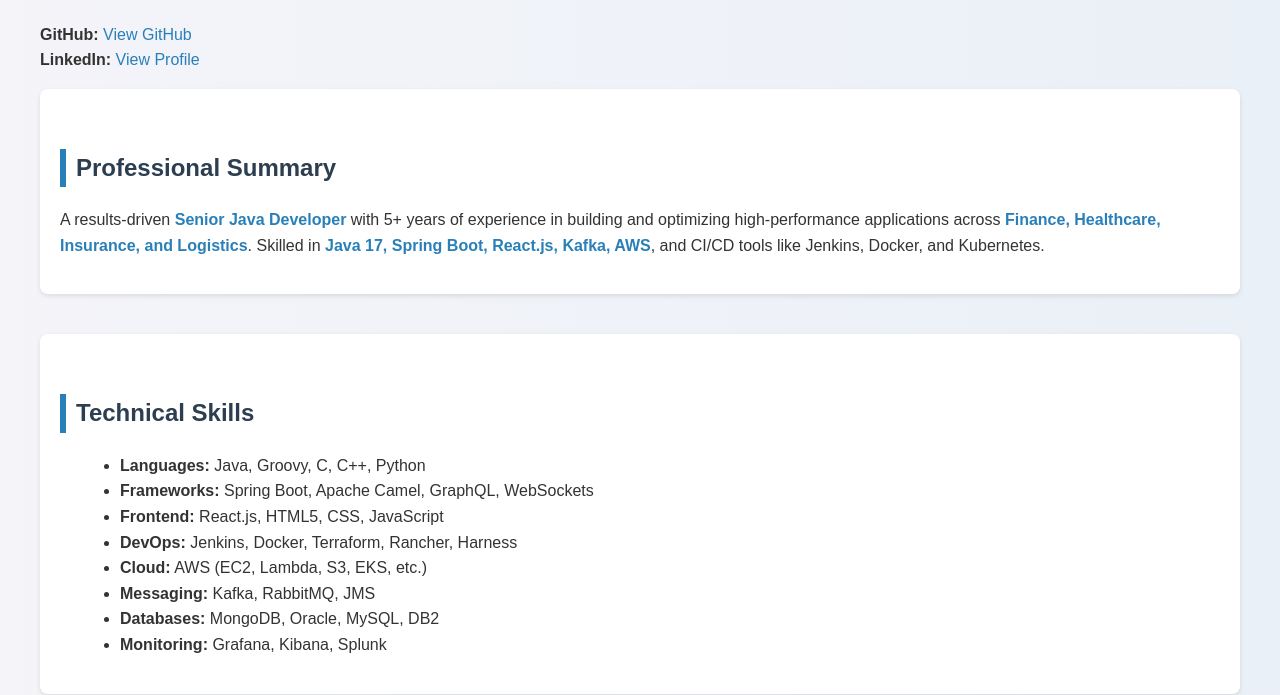
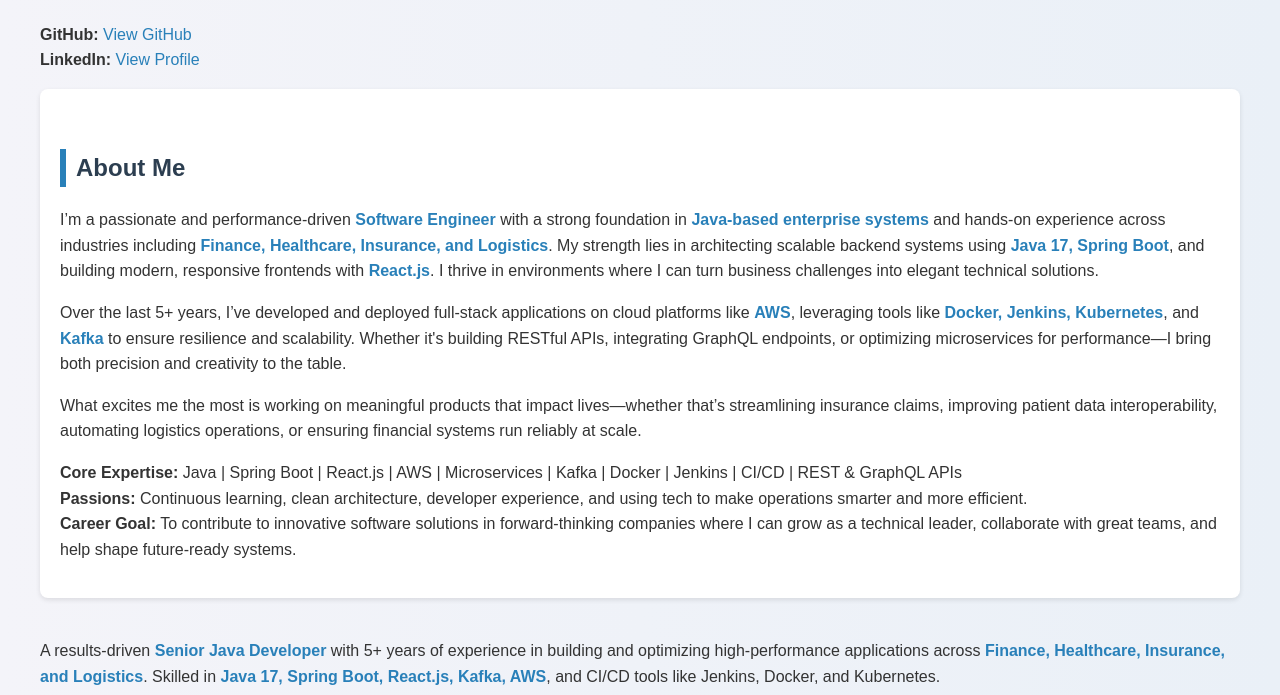
Before and after one commit to srujanavuppala17/srujanavuppala17.github.io, a plain HTML site: page index.html in a window 1280 px wide. Shown: the part 116-811 px from the top of the page. Drawn offline with Linux system fonts and the light colour scheme.

Commit message:
Update index.html

```diff
--- a/index.html
+++ b/index.html
@@ -65,8 +65,29 @@
        <strong>GitHub:</strong> <a href="https://github.com/srujanavuppala17/" target="_blank">View GitHub</a><br>
        <strong>LinkedIn:</strong> <a href="https://www.linkedin.com/in/srujana-vuppala-1b5298170/" target="_blank">View Profile</a></p>
 
-    <section>
-        <h2>Professional Summary</h2>
+
+<section>
+    <h2>About Me</h2>
+    <p>I’m a passionate and performance-driven <span class="highlight">Software Engineer</span> with a strong foundation in
+    <span class="highlight">Java-based enterprise systems</span> and hands-on experience across industries including
+    <span class="highlight">Finance, Healthcare, Insurance, and Logistics</span>. My strength lies in architecting scalable backend systems using
+    <span class="highlight">Java 17, Spring Boot</span>, and building modern, responsive frontends with <span class="highlight">React.js</span>.
+    I thrive in environments where I can turn business challenges into elegant technical solutions.</p>
+
+    <p>Over the last 5+ years, I’ve developed and deployed full-stack applications on cloud platforms like
+    <span class="highlight">AWS</span>, leveraging tools like <span class="highlight">Docker, Jenkins, Kubernetes</span>, and
+    <span class="highlight">Kafka</span> to ensure resilience and scalability. Whether it's building RESTful APIs, integrating GraphQL endpoints,
+    or optimizing microservices for performance—I bring both precision and creativity to the table.</p>
+
+    <p>What excites me the most is working on meaningful products that impact lives—whether that’s streamlining insurance claims,
+    improving patient data interoperability, automating logistics operations, or ensuring financial systems run reliably at scale.</p>
+
+    <p><strong>Core Expertise:</strong> Java | Spring Boot | React.js | AWS | Microservices | Kafka | Docker | Jenkins | CI/CD | REST & GraphQL APIs<br>
+    <strong>Passions:</strong> Continuous learning, clean architecture, developer experience, and using tech to make operations smarter and more efficient.<br>
+    <strong>Career Goal:</strong> To contribute to innovative software solutions in forward-thinking companies where I can grow as a technical leader,
+    collaborate with great teams, and help shape future-ready systems.</p>
+</section>
+
         <p>A results-driven <span class="highlight">Senior Java Developer</span> with 5+ years of experience in building and optimizing high-performance applications across
         <span class="highlight">Finance, Healthcare, Insurance, and Logistics</span>. Skilled in <span class="highlight">Java 17, Spring Boot, React.js, Kafka, AWS</span>, and CI/CD tools like Jenkins, Docker, and Kubernetes.</p>
     </section>
```
